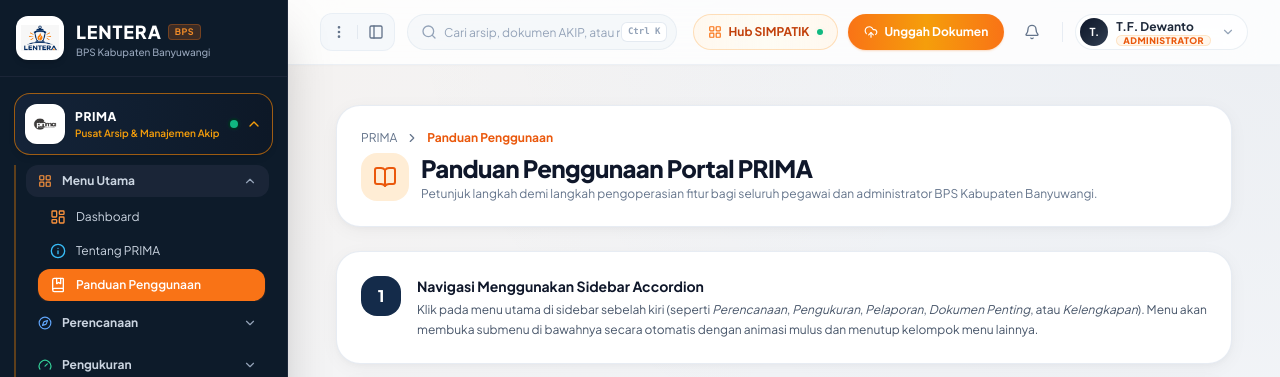
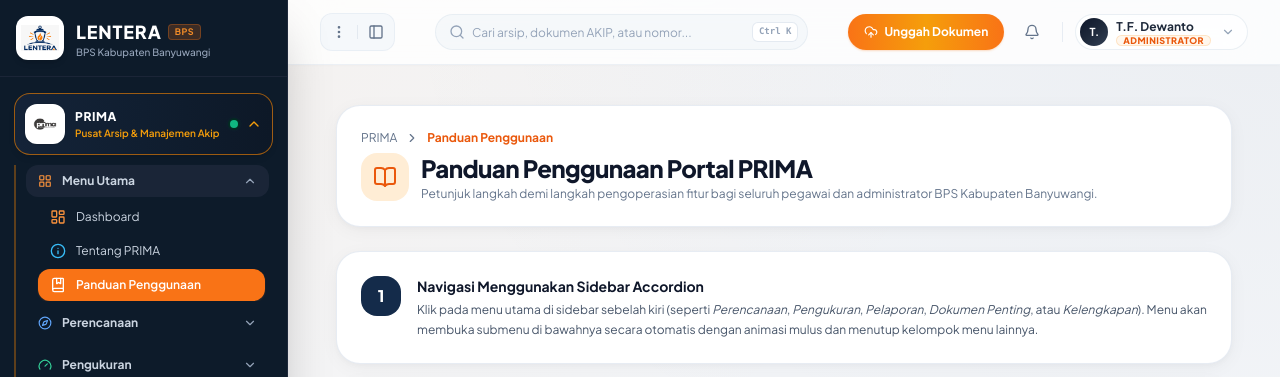
Before and after one commit to syafiq789/prima-bps-banyuwangi, a Flask app: page /info/guide in a window 1280 px wide. Shown: the top 377 px of the page. Run offline with Flask 3, Linux system fonts and the light colour scheme; a user stored in the database is signed in; data comes from the database, SQL or seed files in the repository; data that the repository does not hold is empty; some libraries are stand-ins or nearby versions.

Commit message:
refactor: hapus tombol Hub SIMPATIK dari navbar dan pusatkan bilah pencarian secara seimbang

```diff
--- a/app/templates/components/navbar.html
+++ b/app/templates/components/navbar.html
@@ -2,8 +2,8 @@
 <header class="sticky top-0 z-30 bg-white/80 backdrop-blur-xl border-b border-slate-200/60 shadow-[0_1px_3px_rgba(0,0,0,0.02)] transition-all">
     <div class="px-4 sm:px-6 lg:px-8 h-16 flex items-center justify-between gap-3 sm:gap-4">
 
-        <!-- Left Section: Mobile Toggle, Segmented Control Dock & Modern Search Bar -->
-        <div class="flex items-center gap-2 sm:gap-3 flex-1 max-w-2xl">
+        <!-- Left Section: Mobile Toggle & Segmented Control Dock (Quick Drive & Sidebar Toggle) -->
+        <div class="flex items-center gap-2 sm:gap-3 flex-shrink-0">
             <!-- Mobile Menu Toggle Button -->
             <button id="mobile-menu-btn"
                     type="button"
@@ -300,9 +300,11 @@
                     <i data-lucide="panel-left" class="w-4 h-4"></i>
                 </button>
             </div>
+        </div>
 
-            <!-- Global Search Form (Pill-shaped, Soft & Minimalist) -->
-            <form action="{{ url_for('documents.index') }}" method="GET" class="relative w-full max-w-md hidden sm:block">
+        <!-- Center Section: Modern Pill Search Bar (Balanced & Centered) -->
+        <div class="flex-1 max-w-md mx-2 sm:mx-6 hidden sm:block">
+            <form action="{{ url_for('documents.index') }}" method="GET" class="relative w-full">
                 <div class="relative flex items-center">
                     <i data-lucide="search" class="w-4 h-4 text-slate-400 absolute left-3.5 pointer-events-none"></i>
                     <input type="text"
@@ -316,20 +318,8 @@
             </form>
         </div>
 
-        <!-- Right Section: Hub SIMPATIK, Unggah Dokumen, Notifikasi, & User Profile Capsule -->
+        <!-- Right Section: Unggah Dokumen, Notifikasi, & User Profile Capsule -->
         <div class="flex items-center gap-2 sm:gap-2.5">
-
-            <!-- Quick SIMPATIK Hub Launcher (Soft Warm Pill) -->
-            <a href="{{ url_for('hub.index') }}"
-               title="Buka SIMPATIK Hub Terpadu (Mitra, Pegawai, Keuangan)"
-               class="h-9 px-3.5 inline-flex items-center gap-1.5 rounded-full border border-orange-200/80 bg-gradient-to-r from-orange-50/90 via-amber-50/50 to-orange-50/90 hover:from-orange-100 hover:to-amber-100 text-orange-700 text-xs font-bold transition shadow-2xs group active:scale-95">
-                <i data-lucide="layout-grid" class="w-3.5 h-3.5 text-orange-500 group-hover:rotate-12 transition-transform"></i>
-                <span class="hidden md:inline">Hub SIMPATIK</span>
-                <span class="relative flex h-1.5 w-1.5 ml-0.5">
-                    <span class="animate-ping absolute inline-flex h-full w-full rounded-full bg-emerald-400 opacity-75"></span>
-                    <span class="relative inline-flex rounded-full h-1.5 w-1.5 bg-emerald-500"></span>
-                </span>
-            </a>
 
             <!-- Quick Upload Button (Executive Pill) -->
             {% if current_user.is_authenticated and current_user.can_manage_documents %}
```
